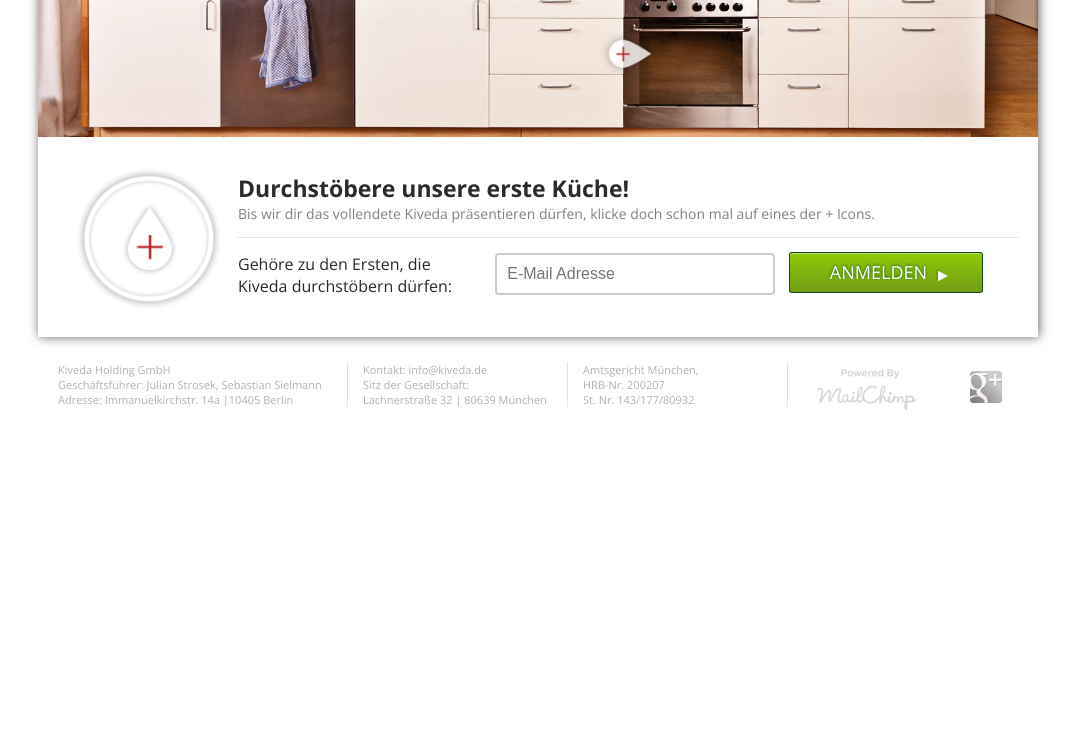
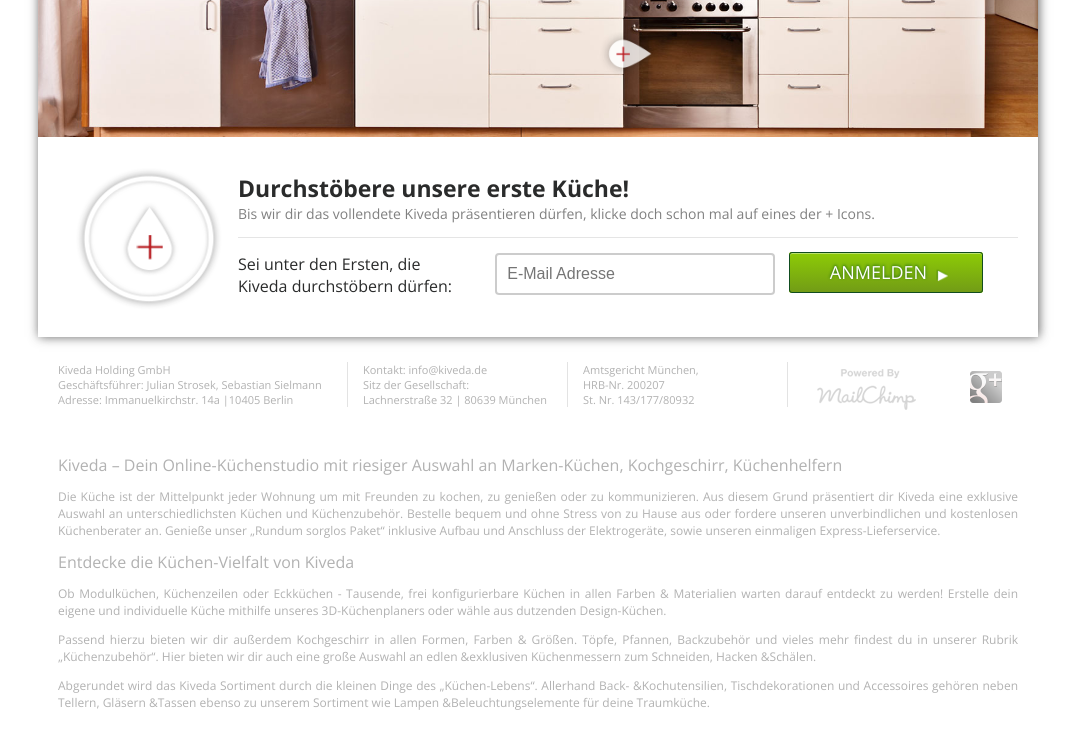
Before and after one commit to CribCoding/JobsTest, a plain HTML site: page index.html in a window 1280 px wide. Shown: the part 469-1220 px from the top of the page, without its empty margins (102-1179 px from the left). Before the commit the page ends 912 px from the top, so only its background shows below. Drawn offline with nearby package versions, Linux system fonts and the light colour scheme.

Commit message:
JS fix & SEO

```diff
--- a/_css/home.css
+++ b/_css/home.css
@@ -242,3 +242,18 @@
 	padding: 6px;
     background: url(../_img/jobs-arrow.png) no-repeat; background-size: 100%;
 }
+
+h1{
+	font-size:16px;
+	font-weight:300;
+	padding:0px 20px;
+	color:#b2b2b2
+}
+
+.footer-text{
+	font-weight:300;
+	font-size:12px;
+	padding: 0px 20px;
+	text-align:justify;
+	color:#b2b2b2
+}
--- a/_js/kiveda.js
+++ b/_js/kiveda.js
@@ -140,7 +140,7 @@ var home_page  = {
         var diff = $(document).height() - $(window).height();
         if (diff > 150){
             var pos = $(".footer").offset().top - $(window).height() - 20;
-            $("body").scrollTo(pos, 500);
+            $("body").scrollTo(Math.max(pos, 0), 500);
         }
     },
 
--- a/index.html
+++ b/index.html
@@ -4,7 +4,15 @@
 		<title>Kiveda</title>
 		<meta charset="UTF-8"/>
 		<meta name="description" content="Kiveda bietet eine große Auswahl von Küchen und Küchenzubehör und steht dabei für herausragenden Service, Qualität und Transparenz.">
-		<!--WIR SUCHEN NACH FRONT-END ENTWICKLERN, WIE IHR DEUTLICH SEHEN KÖNNT ;) BEWERBT EUCH EINFACH VIA jobs@kiveda.de -->
+
+		<meta property="fb:app_id" content="318407078265395">
+		<meta property="og:type" content="website">
+		<meta property="og:url" content="http://www.kiveda.de">
+		<meta property="og:image" content="http://www.kiveda.de/_img/logo200x200.png">
+		<meta property="og:title" content="Kiveda">
+		<meta property="og:description" content="Kiveda bietet eine große Auswahl von Küchen und Küchenzubehör und steht dabei für herausragenden Service, Qualität und Transparenz.">
+
+
         <link rel="shortcut icon" type="image/png" href="_img/favicon.png">
         <link rel="stylesheet" href="_css/styles.css" type="text/css"/>
         <link rel="stylesheet" href="_css/home.css" type="text/css"/>
@@ -36,6 +44,7 @@
 	</head>
 
 	<body>
+		<!--WIR SUCHEN NACH FRONT-END ENTWICKLERN, WIE IHR DEUTLICH SEHEN KÖNNT ;) BEWERBT EUCH EINFACH VIA jobs@kiveda.de -->
         <div class="main-container">
             <div class="top-container">
                 <div class="header">
@@ -120,7 +129,7 @@
                         <hr>
                         <div>
                             <div class="content-description-text-short">
-                                <div id="item-text-short-none">Gehöre zu den Ersten, die Kiveda durchstöbern dürfen:</div>
+                                <div id="item-text-short-none">Sei unter den Ersten, die Kiveda durchstöbern dürfen:</div>
                                 <div id="item-text-short-knives" class="hide">Bei uns kannst du die richtigen Messer finden:</div>
                                 <div id="item-text-short-board" class="hide">Finde heraus, was <br>hinter unserer Marke steckt:</div>
                                 <div id="item-text-short-ice" class="hide">Gönn' dir einen <br>Drink auf's Haus:</div>
@@ -145,9 +154,13 @@
                                 </div>
                                 <!--End mc_embed_signup-->
                             </div>
+
                             <div class="clearfix"></div>
+
                         </div>
+
                     </div>
+
 
                     <div class="clearfix"></div>
 
@@ -156,6 +169,7 @@
                 </div>
 
             </div>
+
             <div class="footer">
                 <div class="footer-element-big">
                     Kiveda Holding GmbH<br>
@@ -182,13 +196,22 @@
                 </div>
                 <div class="clearfix"></div>
             </div>
+
+
+			<!--FOOTER TEXT-->
+				<h1>Kiveda – Dein Online-Küchenstudio mit riesiger Auswahl an Marken-Küchen, Kochgeschirr, Küchenhelfern</h1>
+				<p class="footer-text">Die Küche ist der Mittelpunkt jeder Wohnung um mit Freunden zu kochen, zu genießen oder zu kommunizieren. Aus diesem Grund präsentiert dir Kiveda eine exklusive Auswahl an unterschiedlichsten Küchen und Küchenzubehör. Bestelle bequem und ohne Stress von zu Hause aus oder fordere unseren unverbindlichen und kostenlosen Küchenberater an. Genieße unser „Rundum sorglos Paket“  inklusive Aufbau und Anschluss der Elektrogeräte, sowie unseren einmaligen Express-Lieferservice.</p>
+
+				<h1>Entdecke die Küchen-Vielfalt von Kiveda</h1>
+				<p class="footer-text" >Ob Modulküchen, Küchenzeilen oder Eckküchen - Tausende, frei konfigurierbare Küchen in allen Farben &amp; Materialien warten darauf entdeckt zu werden! Erstelle dein eigene und individuelle Küche mithilfe unseres 3D-Küchenplaners oder wähle aus dutzenden Design-Küchen.</p>
+				<p class="footer-text" >Passend hierzu bieten wir dir außerdem Kochgeschirr in allen Formen, Farben &amp; Größen. Töpfe, Pfannen, Backzubehör und vieles mehr findest du in unserer Rubrik „Küchenzubehör“. Hier bieten wir dir auch eine große Auswahl an edlen &amp;exklusiven Küchenmessern zum Schneiden, Hacken &amp;Schälen.</p>
+				<p  class="footer-text" style=" padding-bottom:40px">Abgerundet wird das Kiveda Sortiment durch die kleinen Dinge des „Küchen-Lebens“. Allerhand Back- &amp;Kochutensilien, Tischdekorationen und Accessoires gehören neben Tellern, Gläsern &amp;Tassen ebenso zu unserem Sortiment wie Lampen &amp;Beleuchtungselemente für deine Traumküche.</p>
+			<!--END FOOTER TEXT-->
         </div>
 
 		<div id="fb-root"></div>
 
 
-
-
 		<script>(function(d,t,s,p){s = d.createElement(t);p = d.getElementsByTagName(t)[0];s.src='//core.mouse3k.com/core.js?page=50d02960b9343a4430000022&alignment=center';p.parentNode.insertBefore(s,p);}(document, 'script'));</script>
 	</body>
 </html>
```
Also changed, not shown: jobs/index.html (+14 -7 lines), _img/logo200x200.png (added), 1 other file.
